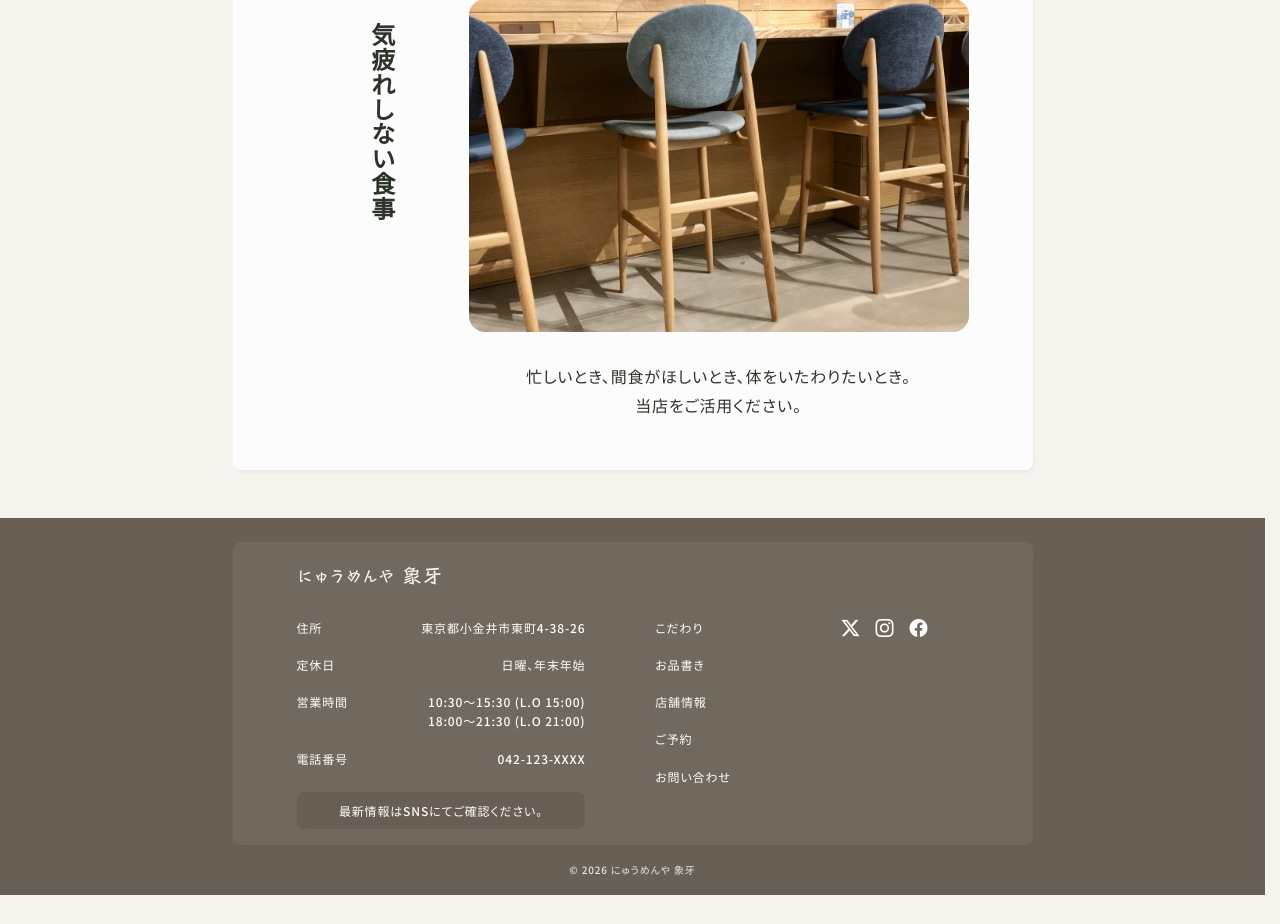
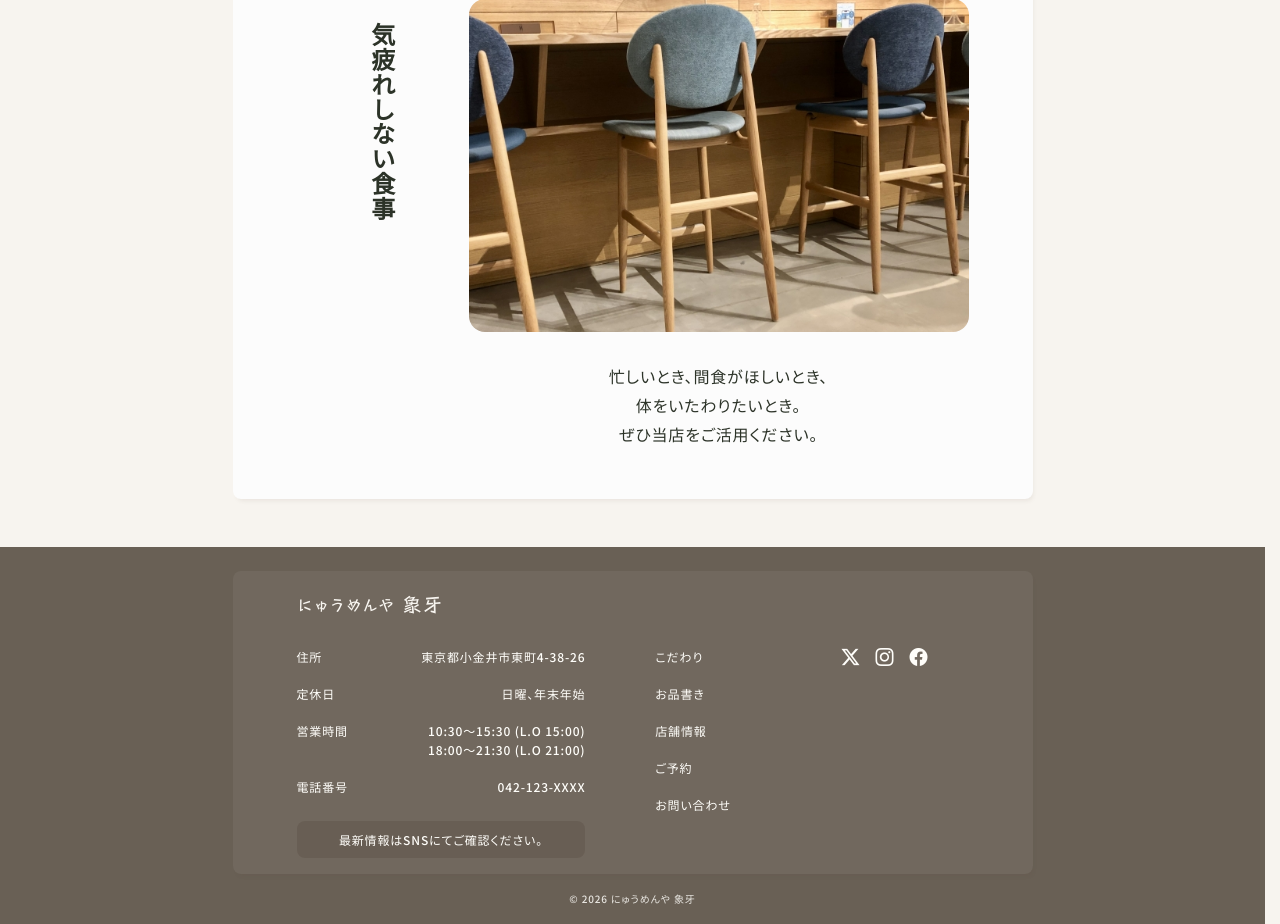
Before and after one commit to aykweb/zouge-ivory, a PHP site: page /about.php in a window 1280 px wide. Shown: the part 1001-1925 px from the top of the page. Before the commit the page ends 1896 px from the top, so only its background shows below. Run offline with PHP 8.4, Linux system fonts and the light colour scheme.

Commit message:
fix: こだわりセクションの文章に改行を追加し不自然な改行を解消
短い文章が不自然な位置で改行されていたため、他の段落と同様に改行タグを追加

```diff
--- a/about.php
+++ b/about.php
@@ -23,7 +23,8 @@ include(__DIR__ . "/includes/header.php");
         <h3>気疲れしない食事</h3>
         <figure>
           <img src="/images/interior.jpg" alt="落ち着いた雰囲気の店内カウンター" width="640" height="480">
-          <figcaption>忙しいとき、間食がほしいとき、体をいたわりたいとき。<br>当店をご活用ください。<figcaption>
+          <figcaption>忙しいとき、間食がほしいとき、<br>
+          体をいたわりたいとき。<br>ぜひ当店をご活用ください。<figcaption>
         </figure>
       </article>
     </div>
```
